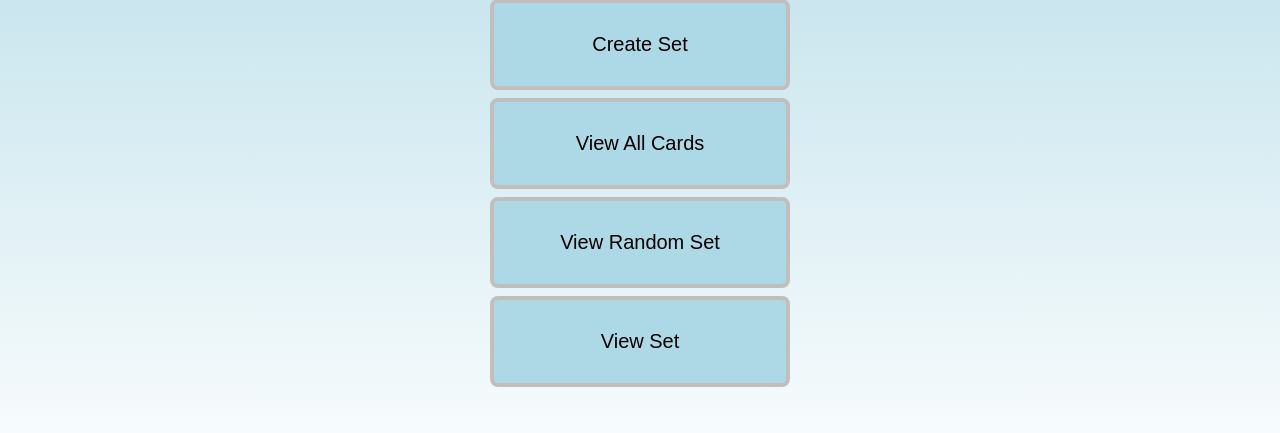
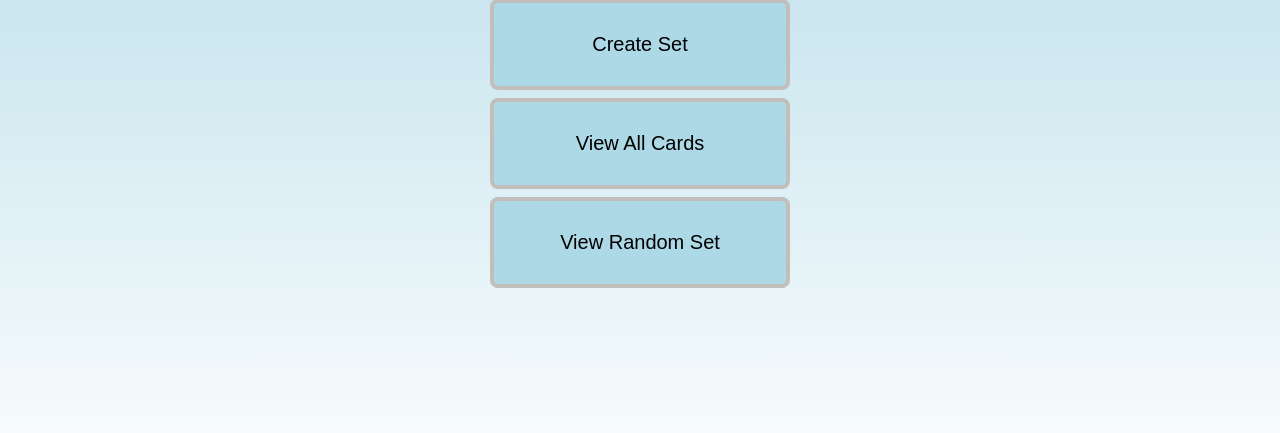
Before and after one commit to snowystars1/BadQuizlet, a Django app: page /BadQuizletApp/ in a window 1280 px wide. Shown: the part 287-720 px from the top of the page. Run offline with Django 3.2, Linux system fonts and the light colour scheme.

Commit message:
Removed CSS Testing Button

```diff
--- a/BadQuizletApp/Templates/homepage.html
+++ b/BadQuizletApp/Templates/homepage.html
@@ -8,7 +8,6 @@
 			<button class="button" onclick="window.location.href = 'Create';">Create Set</button>
 			<button class="button" onclick="window.location.href = 'ViewAll';">View All Cards</button>
 			<button class="button" onclick="window.location.href = 'Random';">View Random Set</button>
-			<button class="button" onclick="window.location.href = 'viewSet';">View Set</button>
 		</div>
 	</body>
 </html>
```
